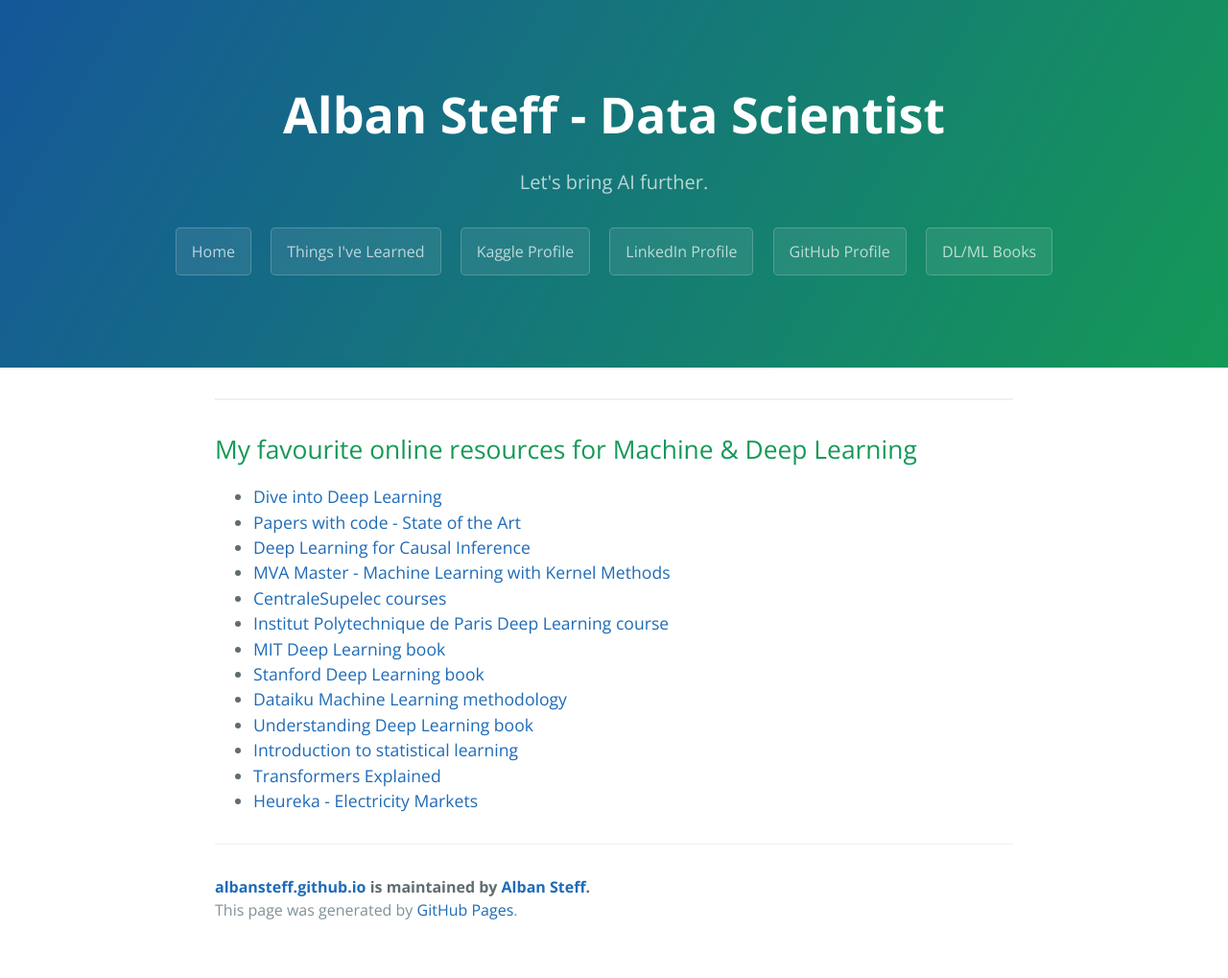
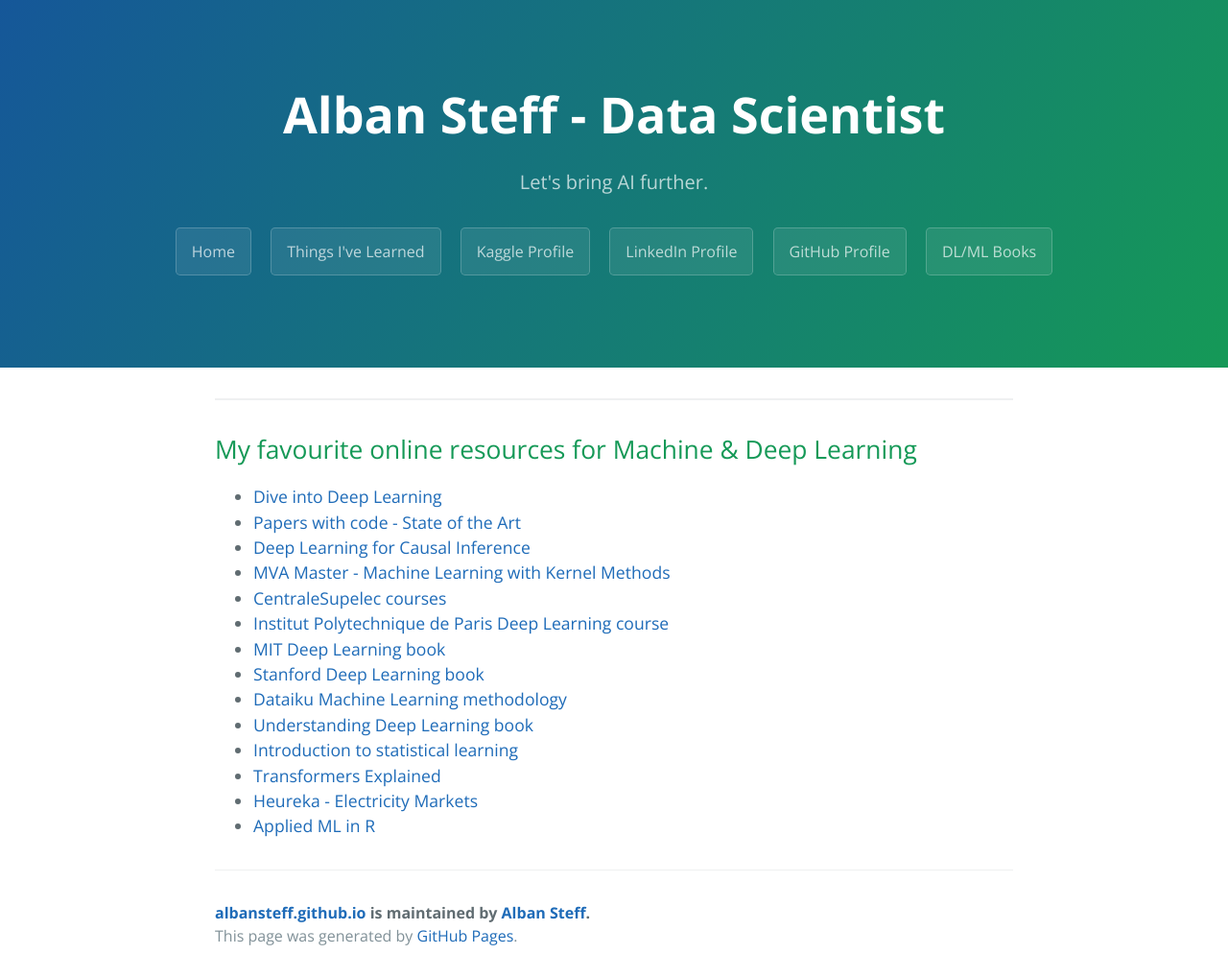
Before and after one commit to albansteff/albansteff.github.io, a Jekyll site: the page built from books.md, in a window 1280 px wide. Shown: the whole page at 96% size. Built offline with Jekyll 4.4.1, drawn with Linux system fonts in a browser that asks for light colours; our own code applies the rules of GitHub Pages for plain Markdown files; before the commit the page ends 992 px from its top, so only the background shows below that.

Commit message:
Update books.md

```diff
--- a/books.md
+++ b/books.md
@@ -15,3 +15,4 @@
 - [Introduction to statistical learning](https://www.statlearning.com/){:target="_blank"}
 - [Transformers Explained](https://www.youtube.com/watch?v=TQQlZhbC5ps&ab_channel=CodeEmporium){:target="_blank"}
 - [Heureka - Electricity Markets](https://youtu.be/ienoSbONyhw?si=cmOLLvH-ItgyihjB){:target="_blank"}
+- [Applied ML in R](https://therbootcamp.github.io/AML_2020AMLD/){:target="_blank"}
```
